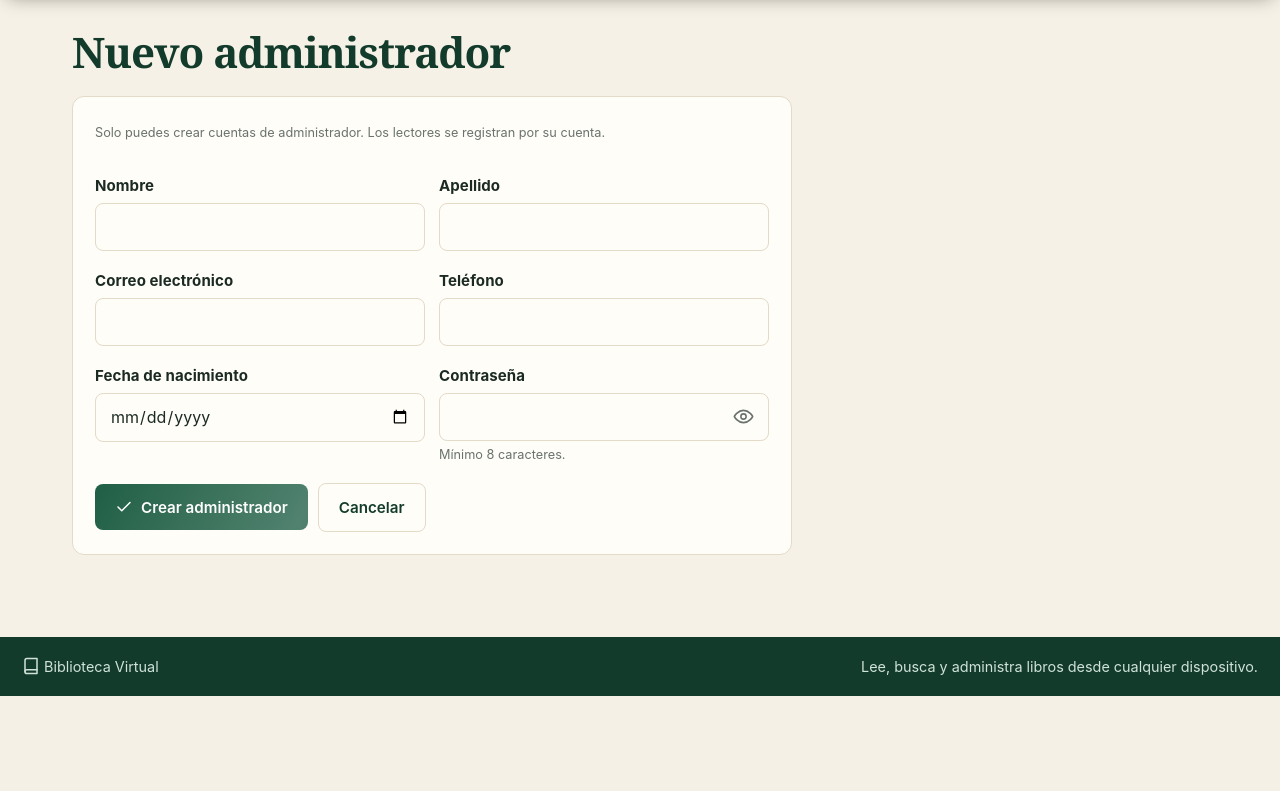
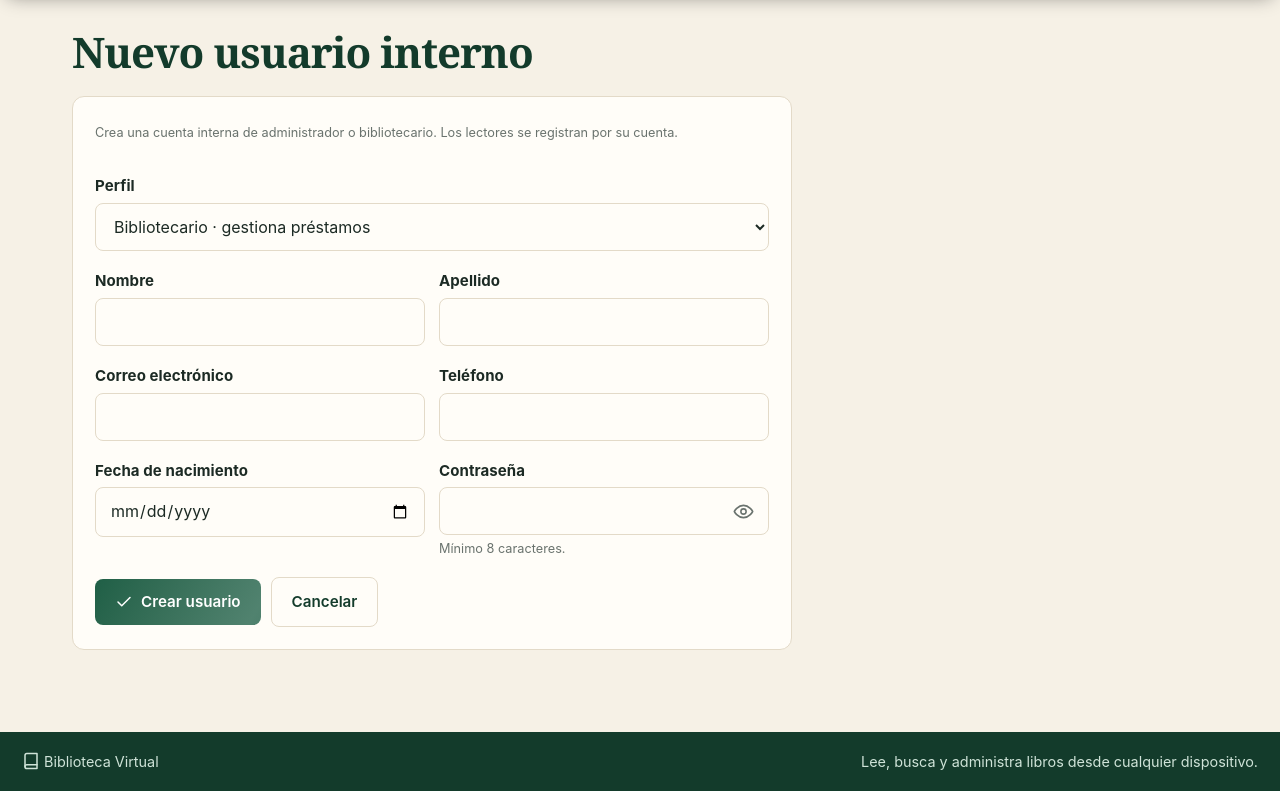
Before and after one commit to javes2007/Biblioteca-Virtual, a PHP site: page /usuario_form.php in a window 1280 px wide. Shown: the part 149-940 px from the top of the page. Before the commit the page ends 845 px from the top, so only its background shows below. Run offline with PHP 8.4, Linux system fonts and the light colour scheme; a user stored in the database is signed in; data comes from the database, SQL or seed files in the repository.

Commit message:
Agregar perfil bibliotecario y permisos de préstamos

```diff
--- a/usuario_form.php
+++ b/usuario_form.php
@@ -5,7 +5,7 @@ $cn = db();
 $yo = (int)$_SESSION['usuario_id'];
 $id = (int)(isset($_REQUEST['id']) ? $_REQUEST['id'] : 0);
 $error = '';
-$d = array('nombre' => '', 'apellido' => '', 'correo' => '', 'telefono' => '', 'fecha_nacimiento' => '', 'rol' => 'admin', 'activo' => 1);
+$d = array('nombre' => '', 'apellido' => '', 'correo' => '', 'telefono' => '', 'fecha_nacimiento' => '', 'rol' => 'bibliotecario', 'activo' => 1);
 if ($id > 0) {
     $actual = fila($cn, 'SELECT nombre, apellido, correo, rol, activo FROM usuarios WHERE id = ?', 'i', array($id));
     if (!$actual) { flash('error', 'El usuario no existe.'); redirigir('usuarios.php'); }
@@ -16,7 +16,7 @@ if ($_SERVER['REQUEST_METHOD'] === 'POST') {
         $rol = isset($_POST['rol']) ? $_POST['rol'] : $actual['rol'];
         $activo = isset($_POST['activo']) ? 1 : 0;
         if ($id === $yo) { $rol = 'admin'; $activo = 1; }
-        if ($rol !== 'admin' && $rol !== 'lector') {
+        if (!in_array($rol, array('admin', 'bibliotecario', 'lector'), true)) {
             $error = 'El perfil elegido no es válido.';
         } else {
             ejecutar($cn, 'UPDATE usuarios SET rol = ?, activo = ? WHERE id = ?', 'sii', array($rol, $activo, $id));
@@ -28,6 +28,8 @@ if ($_SERVER['REQUEST_METHOD'] === 'POST') {
     } else {
         foreach (array('nombre', 'apellido', 'correo', 'telefono', 'fecha_nacimiento') as $k) { $d[$k] = trim(isset($_POST[$k]) ? $_POST[$k] : ''); }
         $clave = isset($_POST['clave']) ? $_POST['clave'] : '';
+        $rol_nuevo = isset($_POST['rol']) ? $_POST['rol'] : 'bibliotecario';
+        $d['rol'] = $rol_nuevo;
         if ($d['nombre'] === '' || $d['apellido'] === '' || mb_strlen($d['nombre']) > 80 || mb_strlen($d['apellido']) > 80) {
             $error = 'Escribe el nombre y el apellido.';
         } elseif (!filter_var($d['correo'], FILTER_VALIDATE_EMAIL) || mb_strlen($d['correo']) > 120) {
@@ -36,12 +38,14 @@ if ($_SERVER['REQUEST_METHOD'] === 'POST') {
             $error = 'Escribe un teléfono válido.';
         } elseif (!nacimiento_valido($d['fecha_nacimiento'])) {
             $error = 'Escribe una fecha de nacimiento válida.';
+        } elseif (!in_array($rol_nuevo, array('admin', 'bibliotecario'), true)) {
+            $error = 'El perfil nuevo debe ser administrador o bibliotecario.';
         } elseif (strlen($clave) < 8) {
             $error = 'La contraseña debe tener mínimo 8 caracteres.';
         } else {
             try {
-                ejecutar($cn, "INSERT INTO usuarios (nombre, apellido, correo, telefono, fecha_nacimiento, clave, rol, cambiar_clave) VALUES (?, ?, ?, ?, ?, ?, 'admin', 0)", 'ssssss', array($d['nombre'], $d['apellido'], $d['correo'], $d['telefono'], $d['fecha_nacimiento'], password_hash($clave, PASSWORD_DEFAULT)));
-                flash('ok', 'Administrador creado con éxito.');
+                ejecutar($cn, "INSERT INTO usuarios (nombre, apellido, correo, telefono, fecha_nacimiento, clave, rol, cambiar_clave) VALUES (?, ?, ?, ?, ?, ?, ?, 0)", 'sssssss', array($d['nombre'], $d['apellido'], $d['correo'], $d['telefono'], $d['fecha_nacimiento'], password_hash($clave, PASSWORD_DEFAULT), $rol_nuevo));
+                flash('ok', $rol_nuevo === 'admin' ? 'Administrador creado con éxito.' : 'Bibliotecario creado con éxito.');
                 redirigir('usuarios.php');
             } catch (mysqli_sql_exception $ex) {
                 $error = ((int)$ex->getCode() === 1062) ? 'Ese correo ya está registrado.' : 'No se pudo guardar el usuario.';
@@ -49,7 +53,7 @@ if ($_SERVER['REQUEST_METHOD'] === 'POST') {
         }
     }
 }
-$titulo = $id > 0 ? 'Gestionar usuario' : 'Nuevo administrador';
+$titulo = $id > 0 ? 'Gestionar usuario' : 'Nuevo usuario interno';
 require 'cabecera.php';
 ?>
 <h1><?php echo e($titulo); ?></h1>
@@ -59,10 +63,11 @@ require 'cabecera.php';
   <?php if ($id > 0): ?>
     <input type="hidden" name="id" value="<?php echo $id; ?>">
     <p><strong><?php echo e($actual['nombre'] . ' ' . $actual['apellido']); ?></strong><br><?php echo e($actual['correo']); ?></p>
-    <div><label for="rol">Perfil</label><select id="rol" name="rol" <?php echo $id === $yo ? 'disabled' : ''; ?>><option value="lector" <?php echo $actual['rol'] === 'lector' ? 'selected' : ''; ?>>Lector</option><option value="admin" <?php echo $actual['rol'] === 'admin' ? 'selected' : ''; ?>>Administrador</option></select></div>
+    <div><label for="rol">Perfil</label><select id="rol" name="rol" <?php echo $id === $yo ? 'disabled' : ''; ?>><option value="lector" <?php echo $actual['rol'] === 'lector' ? 'selected' : ''; ?>>Lector</option><option value="bibliotecario" <?php echo $actual['rol'] === 'bibliotecario' ? 'selected' : ''; ?>>Bibliotecario</option><option value="admin" <?php echo $actual['rol'] === 'admin' ? 'selected' : ''; ?>>Administrador</option></select></div>
     <div><label><input type="checkbox" name="activo" value="1" <?php echo (int)$actual['activo'] ? 'checked' : ''; ?> <?php echo $id === $yo ? 'disabled' : ''; ?>> Cuenta activa</label><div class="ayuda">Una cuenta inactiva no puede iniciar sesión.</div></div>
   <?php else: ?>
-    <p class="ayuda">Solo puedes crear cuentas de administrador. Los lectores se registran por su cuenta.</p>
+    <p class="ayuda">Crea una cuenta interna de administrador o bibliotecario. Los lectores se registran por su cuenta.</p>
+    <div><label for="rol">Perfil</label><select id="rol" name="rol"><option value="bibliotecario" <?php echo $d['rol'] === 'bibliotecario' ? 'selected' : ''; ?>>Bibliotecario · gestiona préstamos</option><option value="admin" <?php echo $d['rol'] === 'admin' ? 'selected' : ''; ?>>Administrador · acceso completo</option></select></div>
     <div class="doble">
       <div><label for="nombre">Nombre</label><input id="nombre" type="text" name="nombre" required maxlength="80" value="<?php echo e($d['nombre']); ?>"></div>
       <div><label for="apellido">Apellido</label><input id="apellido" type="text" name="apellido" required maxlength="80" value="<?php echo e($d['apellido']); ?>"></div>
@@ -76,6 +81,6 @@ require 'cabecera.php';
       <div><label for="clave">Contraseña</label><input id="clave" type="password" name="clave" required minlength="8" autocomplete="new-password"><div class="ayuda">Mínimo 8 caracteres.</div></div>
     </div>
   <?php endif; ?>
-  <div class="acciones"><button class="btn" type="submit"><?php echo icono('check', 18); ?> <?php echo $id > 0 ? 'Actualizar' : 'Crear administrador'; ?></button><a class="btn btn-claro" href="usuarios.php">Cancelar</a></div>
+  <div class="acciones"><button class="btn" type="submit"><?php echo icono('check', 18); ?> <?php echo $id > 0 ? 'Actualizar' : 'Crear usuario'; ?></button><a class="btn btn-claro" href="usuarios.php">Cancelar</a></div>
 </form>
 <?php require 'pie.php'; ?>
```
